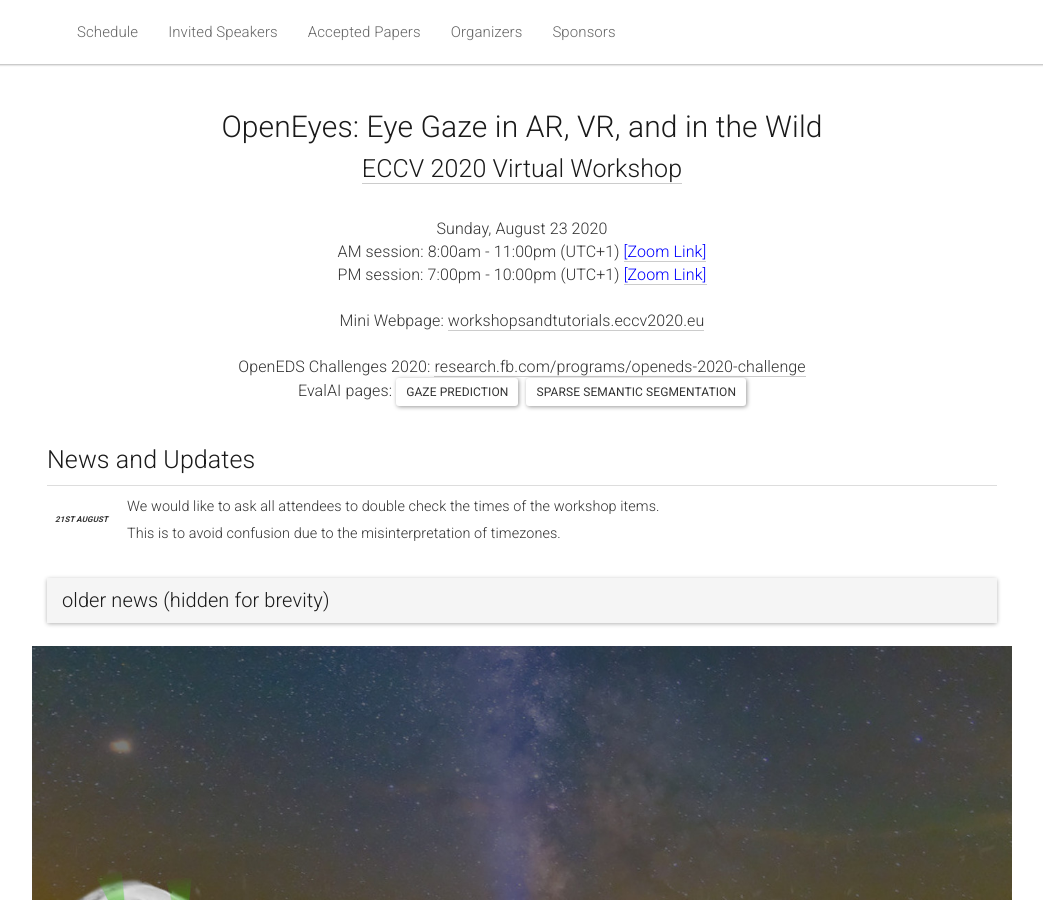
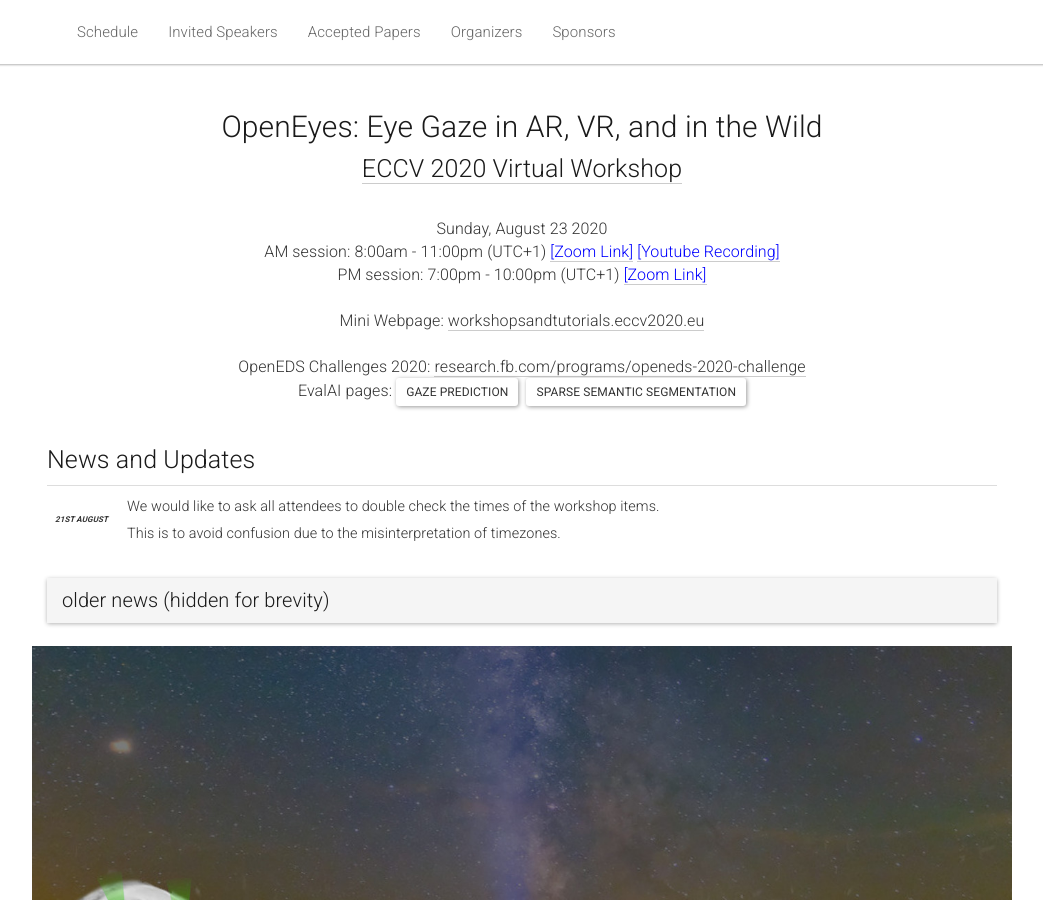
Before and after one commit to OpenEyes-Workshop/openeyes-workshop.github.io, a Jekyll site: the page built from _pages/home.md, in a window 1280 px wide and 900 px high. Shown: the whole window, without its empty margins (118-1161 px from the left). Built offline with Jekyll 4.4.1, drawn with Linux system fonts in a browser that asks for light colours; nearby versions of some CDN libraries.

Commit message:
Add link to first session recording

```diff
--- a/_pages/home.md
+++ b/_pages/home.md
@@ -17,8 +17,13 @@ acknowledgements: ""
     <center><h2><a href="https://eccv2020.eu/workshops/">ECCV 2020 Virtual Workshop</a></h2></center>
     <br>
     <center>Sunday, August 23 2020</center>
-    <center>AM session: 8:00am - 11:00pm (UTC+1) <a href="https://us02web.zoom.us/j/89746135870?pwd=RXl1cnllZ0tiQUZuOFBDbUQycUJsdz09" target="_blank" style="color:blue;">[Zoom Link]</a></center>
-    <center>PM session: 7:00pm - 10:00pm (UTC+1) <a href="https://us02web.zoom.us/j/89656149200?pwd=ekQrUGlmVklwdVdFZ2pNZGk3MitxUT09" target="_blank" style="color:blue;">[Zoom Link]</a></center>
+    <center>AM session: 8:00am - 11:00pm (UTC+1)
+      <a href="https://us02web.zoom.us/j/89746135870?pwd=RXl1cnllZ0tiQUZuOFBDbUQycUJsdz09" target="_blank" style="color:blue;">[Zoom Link]</a>
+      <a href="https://www.youtube.com/watch?v=EuzLew8FcdM" target="_blank" style="color:blue;">[Youtube Recording]</a>
+    </center>
+    <center>PM session: 7:00pm - 10:00pm (UTC+1)
+      <a href="https://us02web.zoom.us/j/89656149200?pwd=ekQrUGlmVklwdVdFZ2pNZGk3MitxUT09" target="_blank" style="color:blue;">[Zoom Link]</a>
+    </center>
     <br>
     <center>Mini Webpage: <a href="https://workshopsandtutorials.eccv2020.eu/papers/subject/eye-gaze-in-vr-ar-and-in-the-wild/" target="_blank">workshopsandtutorials.eccv2020.eu</a></center>
     <br>
@@ -329,6 +334,7 @@ acknowledgements: ""
      <br>
      <b>AM session (8:00 - 11:00 UTC+1)</b>
      <a href="https://us02web.zoom.us/j/89746135870?pwd=RXl1cnllZ0tiQUZuOFBDbUQycUJsdz09" target="_blank" style="color:blue;">[Zoom Link]</a>
+     <a href="https://www.youtube.com/watch?v=EuzLew8FcdM" target="_blank" style="color:blue;">[Youtube Recording]</a>
      <table class="table schedule" style="border:none !important;">
       <thead class="thead-light">
         <tr>
```
